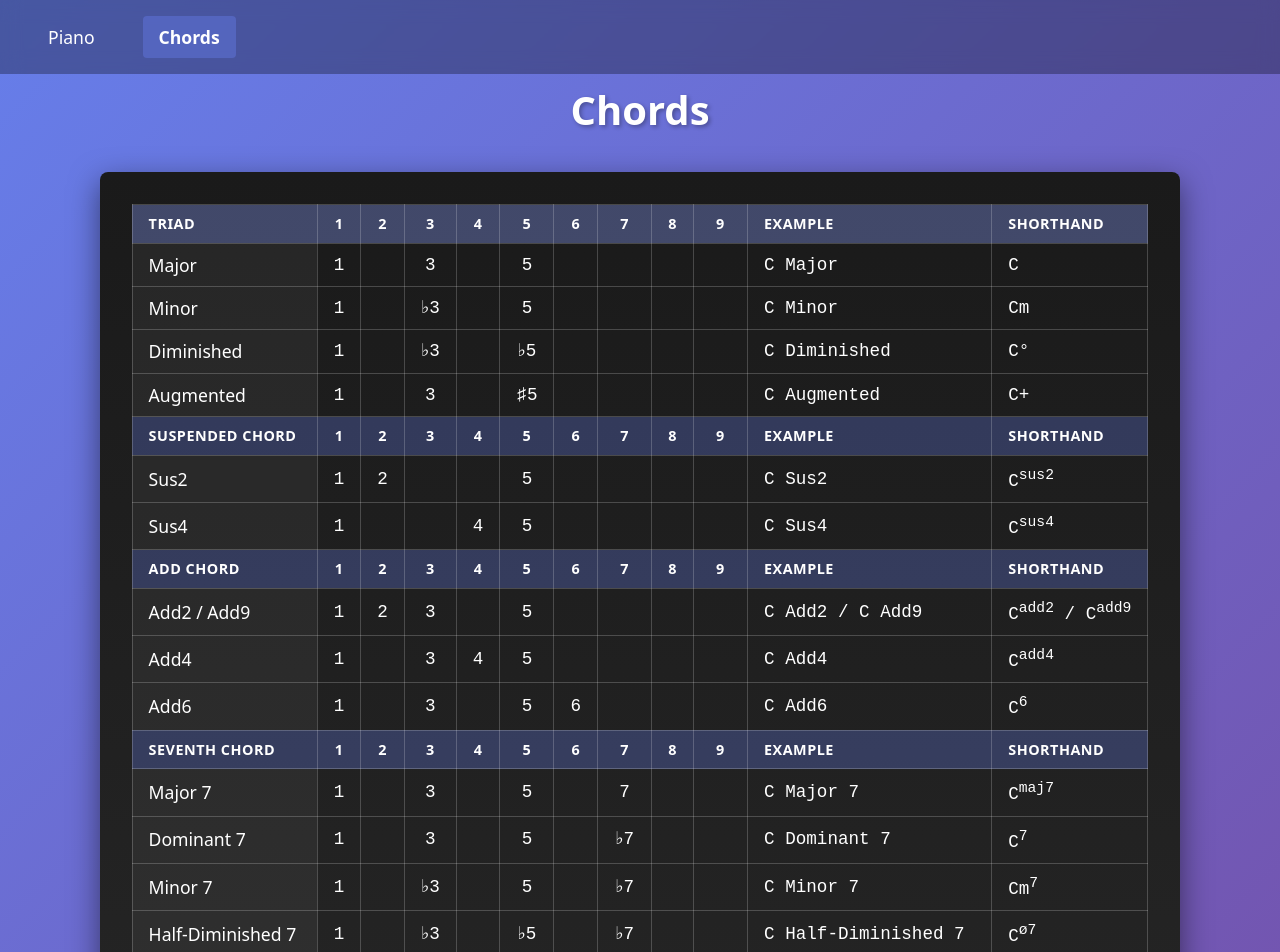
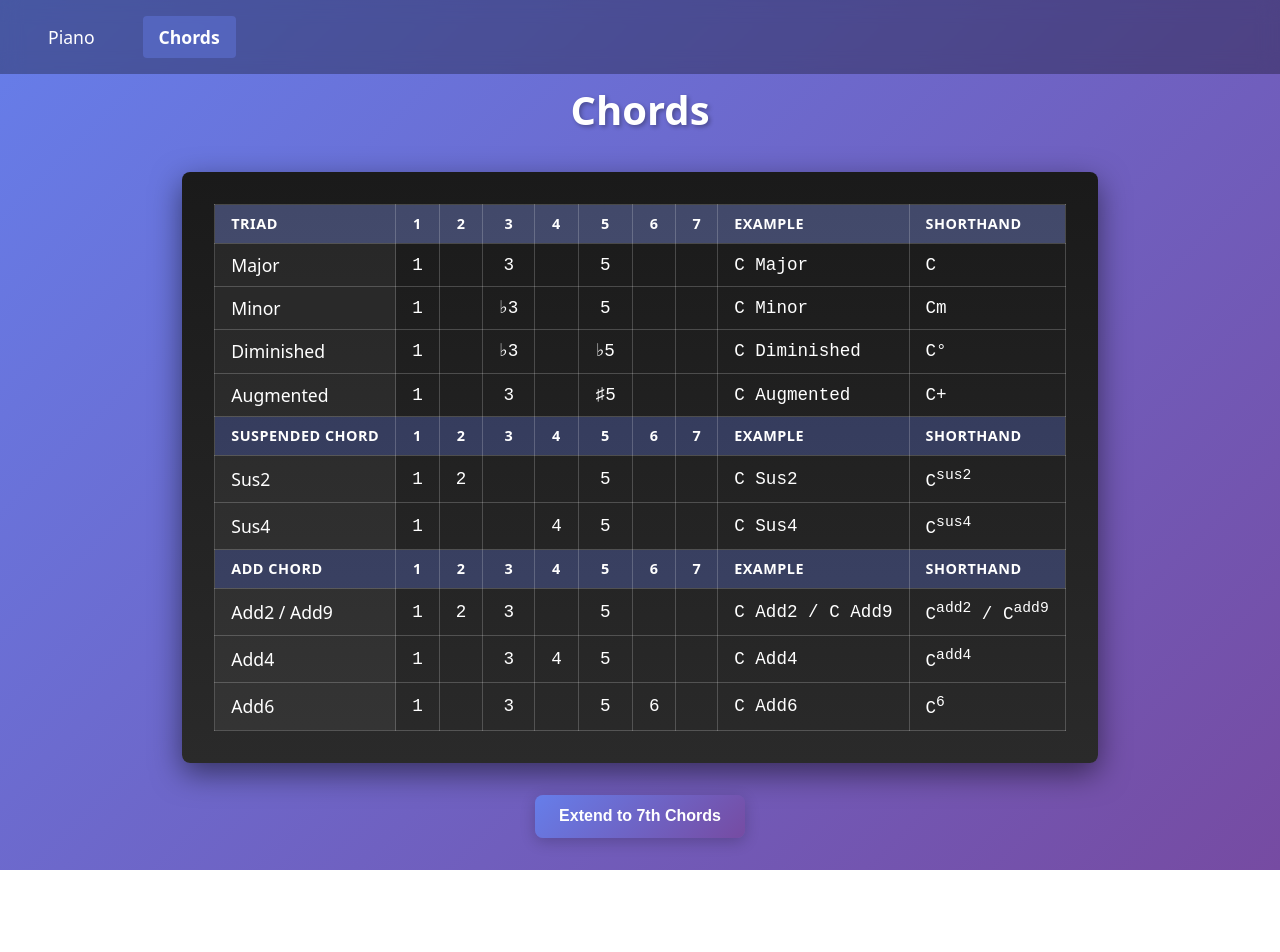
Before and after one commit to roberthead/piano-keyboard-app, a React (Vite) app: page /chords in a window 1280 px wide. Shown: the top 952 px of the page. After the commit the page ends 870 px from the top, so only its background shows below. Built offline with nearby package versions, Linux system fonts and the light colour scheme.

Commit message:
Extend chart progressively via button

```diff
--- a/src/components/Chords.css
+++ b/src/components/Chords.css
@@ -72,3 +72,27 @@
   font-size: 0.9rem;
   letter-spacing: 0.5px;
 }
+
+.extend-button {
+  background: linear-gradient(135deg, #667eea 0%, #764ba2 100%);
+  color: white;
+  border: none;
+  padding: 0.8rem 1.5rem;
+  border-radius: 0.5rem;
+  font-size: 1rem;
+  font-weight: 600;
+  cursor: pointer;
+  margin-top: 2rem;
+  box-shadow: 0 4px 15px rgba(0, 0, 0, 0.2);
+  transition: all 0.3s ease;
+}
+
+.extend-button:hover {
+  transform: translateY(-2px);
+  box-shadow: 0 6px 20px rgba(0, 0, 0, 0.3);
+}
+
+.extend-button:active {
+  transform: translateY(0);
+  box-shadow: 0 2px 10px rgba(0, 0, 0, 0.2);
+}
--- a/src/components/Chords.tsx
+++ b/src/components/Chords.tsx
@@ -1,6 +1,13 @@
+import { useState } from 'react';
 import './Chords.css';
 
 function Chords() {
+  const [extensionLevel, setExtensionLevel] = useState(0);
+
+  const handleExtend = () => {
+    setExtensionLevel(prev => Math.min(prev + 1, 2));
+  };
+
   return (
     <div className="chords-container">
       <h1>Chords</h1>
@@ -16,8 +23,8 @@ function Chords() {
               <th className="scale-degree">5</th>
               <th className="scale-degree">6</th>
               <th className="scale-degree">7</th>
-              <th className="scale-degree">8</th>
-              <th className="scale-degree">9</th>
+              {extensionLevel >= 2 && <th className="scale-degree">8</th>}
+              {extensionLevel >= 2 && <th className="scale-degree">9</th>}
               <th>Example</th>
               <th>Shorthand</th>
             </tr>
@@ -32,8 +39,8 @@ function Chords() {
               <td className="scale-degree">5</td>
               <td></td>
               <td></td>
-              <td></td>
-              <td></td>
+              {extensionLevel >= 2 && <td></td>}
+              {extensionLevel >= 2 && <td></td>}
               <td>C Major</td>
               <td>C</td>
             </tr>
@@ -46,8 +53,8 @@ function Chords() {
               <td className="scale-degree">5</td>
               <td></td>
               <td></td>
-              <td></td>
-              <td></td>
+              {extensionLevel >= 2 && <td></td>}
+              {extensionLevel >= 2 && <td></td>}
               <td>C Minor</td>
               <td>Cm</td>
             </tr>
@@ -60,8 +67,8 @@ function Chords() {
               <td className="scale-degree">♭5</td>
               <td></td>
               <td></td>
-              <td></td>
-              <td></td>
+              {extensionLevel >= 2 && <td></td>}
+              {extensionLevel >= 2 && <td></td>}
               <td>C Diminished</td>
               <td>C°</td>
             </tr>
@@ -74,8 +81,8 @@ function Chords() {
               <td className="scale-degree">♯5</td>
               <td></td>
               <td></td>
-              <td></td>
-              <td></td>
+              {extensionLevel >= 2 && <td></td>}
+              {extensionLevel >= 2 && <td></td>}
               <td>C Augmented</td>
               <td>C+</td>
             </tr>
@@ -88,8 +95,8 @@ function Chords() {
               <th className="scale-degree">5</th>
               <th className="scale-degree">6</th>
               <th className="scale-degree">7</th>
-              <th className="scale-degree">8</th>
-              <th className="scale-degree">9</th>
+              {extensionLevel >= 2 && <th className="scale-degree">8</th>}
+              {extensionLevel >= 2 && <th className="scale-degree">9</th>}
               <th>Example</th>
               <th>Shorthand</th>
             </tr>
@@ -102,8 +109,8 @@ function Chords() {
               <td className="scale-degree">5</td>
               <td></td>
               <td></td>
-              <td></td>
-              <td></td>
+              {extensionLevel >= 2 && <td></td>}
+              {extensionLevel >= 2 && <td></td>}
               <td>C Sus2</td>
               <td>
                 C<sup>sus2</sup>
@@ -118,8 +125,8 @@ function Chords() {
               <td className="scale-degree">5</td>
               <td></td>
               <td></td>
-              <td></td>
-              <td></td>
+              {extensionLevel >= 2 && <td></td>}
+              {extensionLevel >= 2 && <td></td>}
               <td>C Sus4</td>
               <td>
                 C<sup>sus4</sup>
@@ -134,8 +141,8 @@ function Chords() {
               <th className="scale-degree">5</th>
               <th className="scale-degree">6</th>
               <th className="scale-degree">7</th>
-              <th className="scale-degree">8</th>
-              <th className="scale-degree">9</th>
+              {extensionLevel >= 2 && <th className="scale-degree">8</th>}
+              {extensionLevel >= 2 && <th className="scale-degree">9</th>}
               <th>Example</th>
               <th>Shorthand</th>
             </tr>
@@ -148,8 +155,8 @@ function Chords() {
               <td className="scale-degree">5</td>
               <td></td>
               <td></td>
-              <td></td>
-              <td></td>
+              {extensionLevel >= 2 && <td></td>}
+              {extensionLevel >= 2 && <td></td>}
               <td>C Add2 / C Add9</td>
               <td>
                 C<sup>add2</sup> / C<sup>add9</sup>
@@ -164,8 +171,8 @@ function Chords() {
               <td className="scale-degree">5</td>
               <td></td>
               <td></td>
-              <td></td>
-              <td></td>
+              {extensionLevel >= 2 && <td></td>}
+              {extensionLevel >= 2 && <td></td>}
               <td>C Add4</td>
               <td>
                 C<sup>add4</sup>
@@ -180,13 +187,15 @@ function Chords() {
               <td className="scale-degree">5</td>
               <td className="scale-degree">6</td>
               <td></td>
-              <td></td>
-              <td></td>
+              {extensionLevel >= 2 && <td></td>}
+              {extensionLevel >= 2 && <td></td>}
               <td>C Add6</td>
               <td>
                 C<sup>6</sup>
               </td>
             </tr>
+            {extensionLevel >= 1 && (
+              <>
                 <tr className="section-header">
                   <th>Seventh Chord</th>
                   <th className="scale-degree">1</th>
@@ -196,8 +205,8 @@ function Chords() {
                   <th className="scale-degree">5</th>
                   <th className="scale-degree">6</th>
                   <th className="scale-degree">7</th>
-              <th className="scale-degree">8</th>
-              <th className="scale-degree">9</th>
+                  {extensionLevel >= 2 && <th className="scale-degree">8</th>}
+                  {extensionLevel >= 2 && <th className="scale-degree">9</th>}
                   <th>Example</th>
                   <th>Shorthand</th>
             </tr>
@@ -210,8 +219,8 @@ function Chords() {
               <td className="scale-degree">5</td>
               <td></td>
               <td className="scale-degree">7</td>
-              <td></td>
-              <td></td>
+              {extensionLevel >= 2 && <td></td>}
+              {extensionLevel >= 2 && <td></td>}
               <td>C Major 7</td>
               <td>
                 C<sup>maj7</sup>
@@ -226,8 +235,8 @@ function Chords() {
               <td className="scale-degree">5</td>
               <td></td>
               <td className="scale-degree">♭7</td>
-              <td></td>
-              <td></td>
+              {extensionLevel >= 2 && <td></td>}
+              {extensionLevel >= 2 && <td></td>}
               <td>C Dominant 7</td>
               <td>
                 C<sup>7</sup>
@@ -242,8 +251,8 @@ function Chords() {
               <td className="scale-degree">5</td>
               <td></td>
               <td className="scale-degree">♭7</td>
-              <td></td>
-              <td></td>
+              {extensionLevel >= 2 && <td></td>}
+              {extensionLevel >= 2 && <td></td>}
               <td>C Minor 7</td>
               <td>
                 Cm<sup>7</sup>
@@ -258,8 +267,8 @@ function Chords() {
               <td className="scale-degree">♭5</td>
               <td></td>
               <td className="scale-degree">♭7</td>
-              <td></td>
-              <td></td>
+              {extensionLevel >= 2 && <td></td>}
+              {extensionLevel >= 2 && <td></td>}
               <td>C Half-Diminished 7</td>
               <td>
                 C<sup>ø7</sup>
@@ -274,8 +283,8 @@ function Chords() {
               <td className="scale-degree">♭5</td>
               <td></td>
               <td className="scale-degree">𝄫7</td>
-              <td></td>
-              <td></td>
+              {extensionLevel >= 2 && <td></td>}
+              {extensionLevel >= 2 && <td></td>}
               <td>C Fully-Diminished 7</td>
               <td>
                 C°<sup>7</sup>
@@ -290,8 +299,8 @@ function Chords() {
               <td className="scale-degree">5</td>
               <td></td>
               <td className="scale-degree">7</td>
-              <td></td>
-              <td></td>
+              {extensionLevel >= 2 && <td></td>}
+              {extensionLevel >= 2 && <td></td>}
               <td>C Minor-Major 7</td>
               <td>
                 Cm<sup>maj7</sup>
@@ -306,13 +315,17 @@ function Chords() {
               <td className="scale-degree">5</td>
               <td></td>
               <td className="scale-degree">♭7</td>
-              <td></td>
-              <td></td>
+              {extensionLevel >= 2 && <td></td>}
+              {extensionLevel >= 2 && <td></td>}
               <td>C7 Sus4</td>
               <td>
                 C<sup>7sus4</sup>
               </td>
             </tr>
+              </>
+            )}
+            {extensionLevel >= 2 && (
+              <>
                 <tr className="section-header">
                   <th>9th Chord</th>
                   <th className="scale-degree">1</th>
@@ -439,9 +452,16 @@ function Chords() {
                 C<sup>6/9</sup>
               </td>
             </tr>
+              </>
+            )}
           </tbody>
         </table>
       </div>
+      {extensionLevel < 2 && (
+        <button onClick={handleExtend} className="extend-button">
+          {extensionLevel === 0 ? 'Extend to 7th Chords' : 'Extend to 9th Chords'}
+        </button>
+      )}
     </div>
   );
 }
```
Lines whose indentation alone changed are shown as unchanged.
